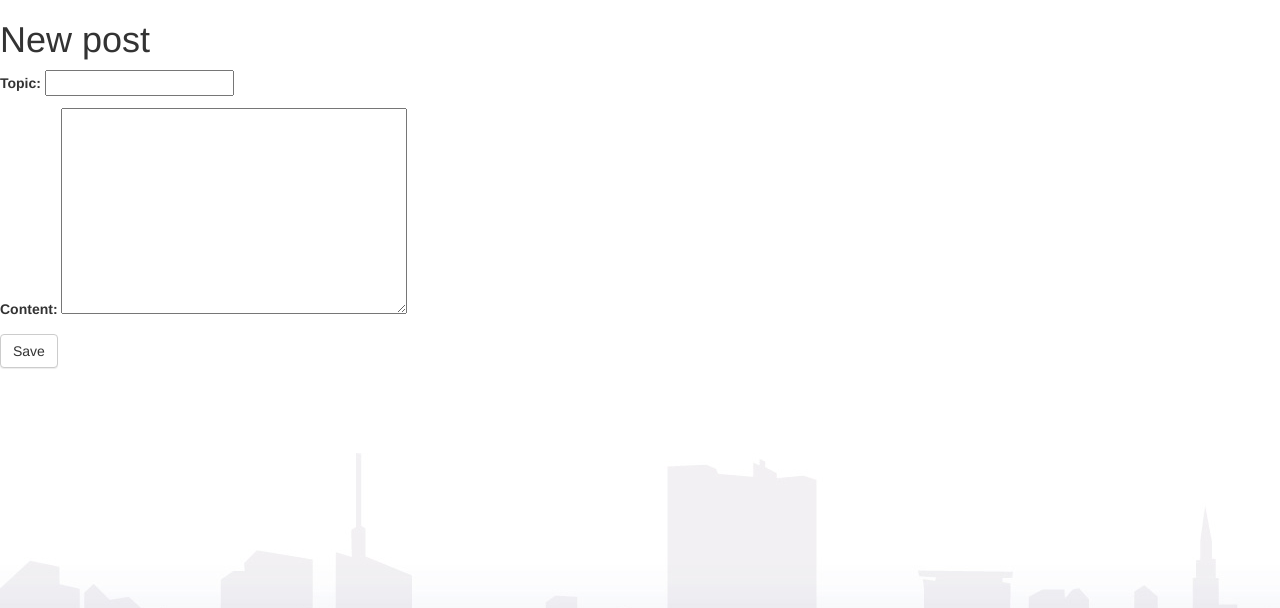
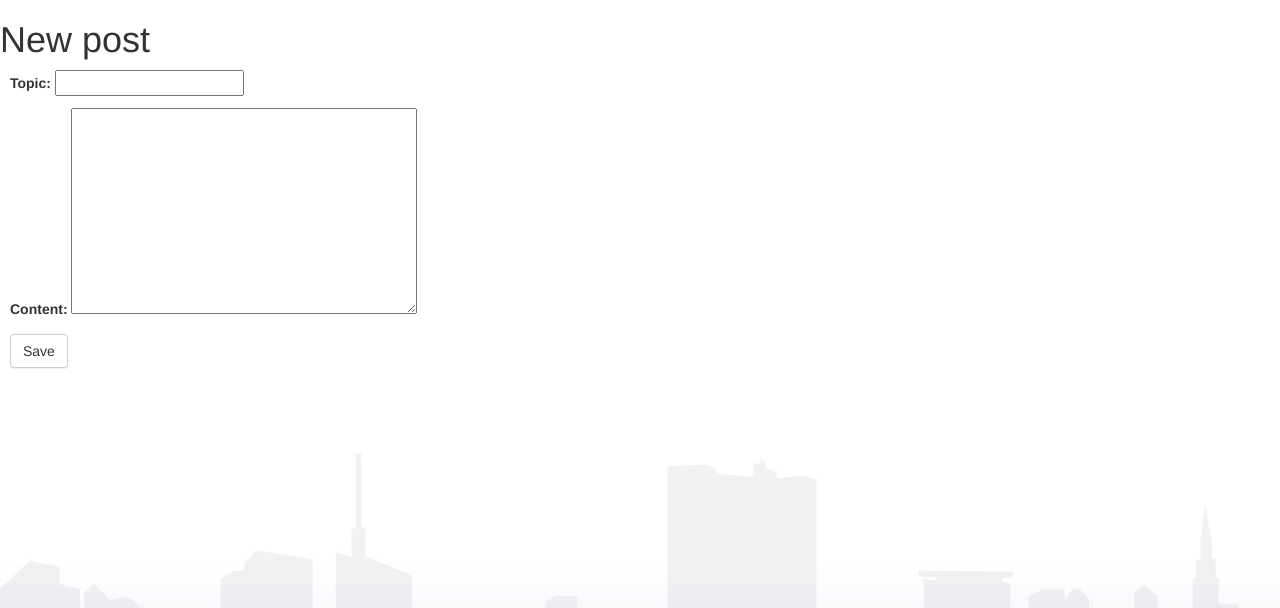
Before and after one commit to blitz007/DjangoBlog, a Django app: a page that uses blog/templates/blog/post_edit.html in a window 1280 px wide. Shown: the part 75-683 px from the top of the page. Run offline with Django 3.2, Linux system fonts and the light colour scheme; some libraries are stand-ins or nearby versions.

Commit message:
Modified CSS

```diff
--- a/blog/static/index.css
+++ b/blog/static/index.css
@@ -25,3 +25,7 @@ body{
 	background-image: url('background.png');
 	background-repeat: no-repeat;
 }
+
+.post-form{
+	padding-left: 10px;
+}
```
